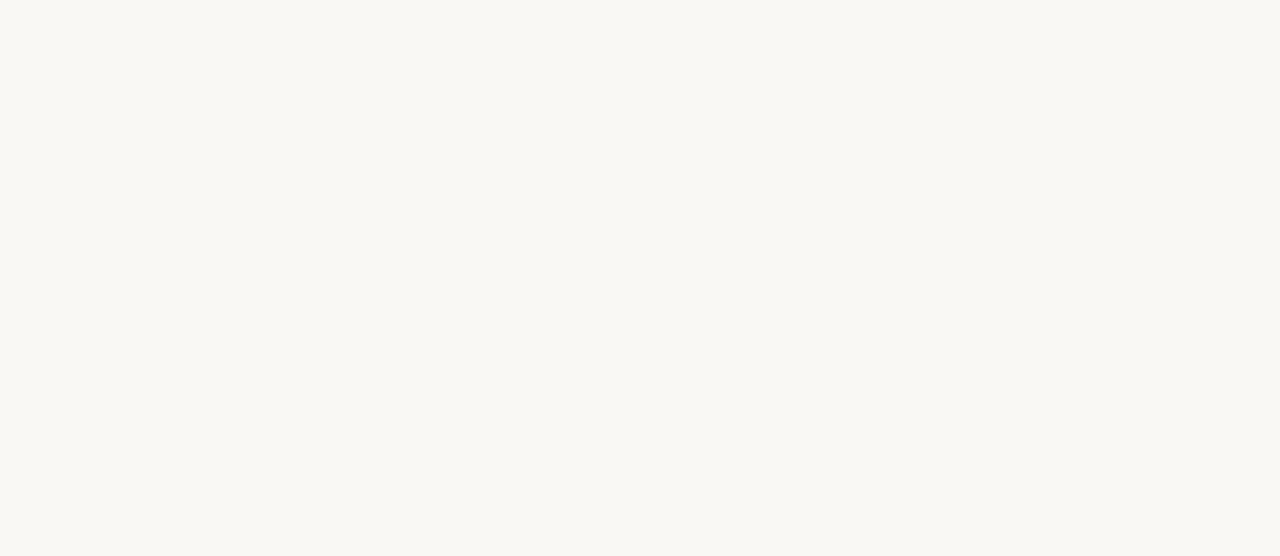
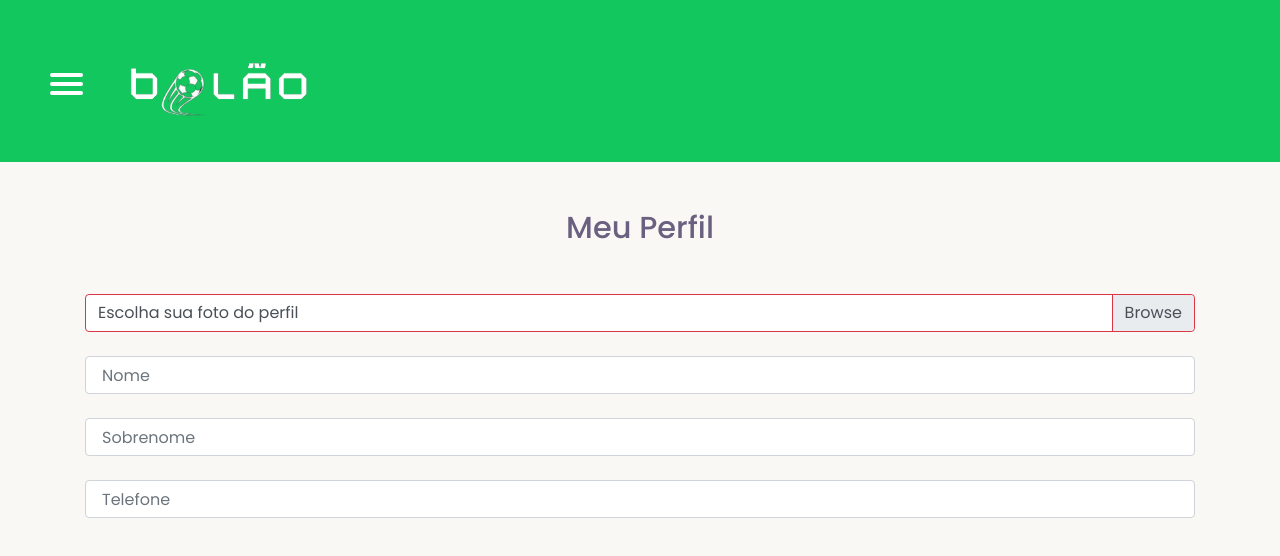
Before and after one commit to joaoguilac/bd-bolao, a Nuxt app: page /usuario in a window 1280 px wide. Shown: the top 556 px of the page. Built offline with nearby package versions, Linux system fonts and the light colour scheme.

Commit message:
Criando o menu lateral e fazendo mais umas correções

```diff
--- a/assets/global.css
+++ b/assets/global.css
@@ -2,6 +2,7 @@
 
 :root {
   --primary-color: #13c75f;
+  --primary-color-hover: #16a251;
   --text-color: #7e7e90;
   --sub-text-color: #ababc0;
   --second-color: #f2c94c;
@@ -35,3 +36,9 @@ body {
 .bold {
   font-weight: 600;
 }
+
+.custom-control-input:checked ~ .custom-control-label::before {
+  color: #fff;
+  border-color: var(--primary-color)!important;
+  background-color:  var(--primary-color)!important;
+}
--- a/components/Card.vue
+++ b/components/Card.vue
@@ -3,7 +3,6 @@
     <div class="card">
       <div
         class="
-          name
           w-100
           text-center
           d-flex
--- a/components/Header.vue
+++ b/components/Header.vue
@@ -1,12 +1,11 @@
 <template>
-    <div class="header d-flex align-items-center">
+    <div class="header">
       <Menu></Menu>
-      <div class="logo">
+      <div class="logo mt-4">
         <nuxt-link to="/home">
           <img
             src="/bolao-logo-white.svg"
             alt="Logo Bolão"
-            class="mt-2"
             style="width: 15rem"
           >
         </nuxt-link>
@@ -17,6 +16,8 @@
 <style scoped>
   .header {
     background-color: var(--primary-color);
+    display: grid;
+    grid-template-columns: 100px 1fr;
   }
 
   .logo{
--- a/components/Menu.vue
+++ b/components/Menu.vue
@@ -1,40 +1,157 @@
 <template>
-  <div class="hamburger-menu">
-    <div class="bar-top"></div>
-    <div class="bar-middle"></div>
-    <div class="bar-bottom"></div>
+  <div>
+    <nav role="navigation">
+      <div id="menuToggle">
+        <input type="checkbox">
+        <span></span>
+        <span></span>
+        <span></span>
+        <ul id="menu">
+          <img
+            src="/bolao-logo-white.svg"
+            alt="Logo Bolão"
+            style="width: 10rem"
+          >
+          <nuxt-link to="/boloes/novo">
+            <li> <b-icon icon="plus-circle-fill" class="mr-2 menu-icons"></b-icon>Criar Bolão</li>
+          </nuxt-link>
+           <nuxt-link to="/boloes/meus-boloes">
+            <li> <b-icon icon="filter-circle-fill" class="mr-2 menu-icons"></b-icon>Meus Bolões</li>
+          </nuxt-link>
+           <nuxt-link to="/">
+            <li> <b-icon icon="arrow-left-square-fill" class="mr-2 menu-icons"></b-icon>Sair</li>
+          </nuxt-link>
+        </ul>
+      </div>
+    </nav>
   </div>
 </template>
 
 <style scoped>
-.hamburger-menu {
-  margin: 2rem;
-  display: flex;
-  flex-flow: column wrap;
-  justify-content: space-between;
-  height: 2.5rem;
-  width: 2.5rem;
-  cursor: pointer;
+  #menuToggle
+  {
+    display: block;
+    position: relative;
+    top: 73px;
+    left: 50px;
+
+    z-index: 1;
+
+    -webkit-user-select: none;
+    user-select: none;
   }
 
-.bar-top,
-.bar-middle,
-.bar-bottom {
-  height: 5px;
+  #menuToggle a
+  {
+    text-decoration: none;
+    color:  white;
+
+    transition: color 0.3s ease;
+  }
+
+  #menuToggle a:hover
+  {
+    color: var(--primary-color-hover);
+  }
+
+
+  #menuToggle input
+  {
+    display: block;
+    width: 40px;
+    height: 32px;
+    position: absolute;
+    top: -7px;
+    left: -5px;
+
+    cursor: pointer;
+
+    opacity: 0;
+    z-index: 2;
+
+    -webkit-touch-callout: none;
+  }
+
+
+  #menuToggle span
+  {
+    display: block;
+    width: 33px;
+    height: 4px;
+    margin-bottom: 5px;
+    position: relative;
+
     background: white;
-  border-radius: 5px;
-  margin: 3px 0;
-  transform-origin: left;
-  transition: all 0.5s;
+    border-radius: 3px;
+
+    z-index: 1;
+
+    transform-origin: 4px 0px;
+
+    transition: transform 0.5s cubic-bezier(0.77,0.2,0.05,1.0),
+                background 0.5s cubic-bezier(0.77,0.2,0.05,1.0),
+                opacity 0.55s ease;
   }
-.hamburger-menu:hover .bar-top {
-  transform: rotate(45deg);
+
+  .menu-icons{
+    color: var(--primary-color);
   }
-.hamburger-menu:hover .bar-middle {
-  transform: translateX(1rem);
+
+  #menuToggle span:first-child
+  {
+    transform-origin: 0% 0%;
+  }
+
+  #menuToggle span:nth-last-child(2)
+  {
+    transform-origin: 0% 100%;
+  }
+
+  #menuToggle input:checked ~ span
+  {
+    opacity: 1;
+    transform: rotate(45deg) translate(-2px, -1px);
+    background: white;
+  }
+
+  #menuToggle input:checked ~ span:nth-last-child(3)
+  {
     opacity: 0;
+    transform: rotate(0deg) scale(0.2, 0.2);
   }
-.hamburger-menu:hover .bar-bottom {
-  transform: rotate(-45deg);
+
+  #menuToggle input:checked ~ span:nth-last-child(2)
+  {
+    transform: rotate(-45deg) translate(0, -1px);
+  }
+
+  #menu
+  {
+    position: absolute;
+    width: 310px;
+    height: 100vh;
+    margin: -100px 0 0 -50px;
+    padding: 50px;
+    padding-top: 125px;
+    background-color: rgba(30, 30,30, 60);
+    list-style-type: none;
+    -webkit-font-smoothing: antialiased;
+
+    transform-origin: 0% 0%;
+    transform: translate(-100%, 0);
+
+    transition: transform 0.5s cubic-bezier(0.77,0.2,0.05,1.0);
+
+  }
+
+  #menu li
+  {
+    padding: 10px 0;
+    font-size: 22px;
+  }
+
+  #menuToggle input:checked ~ ul
+  {
+    transform: none;
   }
 </style>
--- a/components/SearchInput.vue
+++ b/components/SearchInput.vue
@@ -67,7 +67,7 @@ label {
 }
 
 .icon-search:hover {
-  color: #16a251;
+  color: var(--primary-color-hover);
 }
 
 input:placeholder-shown {
--- a/pages/boloes/novo.vue
+++ b/pages/boloes/novo.vue
@@ -28,7 +28,7 @@
           v-model="campeonato"
         >
         </b-select>
-        <div class="custom-control custom-switch my-3">
+        <div class="custom-control custom-switch my-3 p-0">
           <b-form-checkbox v-model="publico" name="check-button" switch>
             {{ publico ? 'Público' : 'Privado' }}
           </b-form-checkbox>
@@ -169,11 +169,6 @@ export default {
 .box-form {
   color: var(--text-color);
 }
-.custom-control-input:checked ~ .custom-control-label::before {
-  border-color: var(--primary-color);
-  background-color: var(--primary-color);
-}
-
 .title-form {
   font-weight: 300;
   font-size: 1.3rem;
--- a/pages/usuario/index.vue
+++ b/pages/usuario/index.vue
@@ -1,13 +1,69 @@
 <template>
+  <div>
+    <Header></Header>
+      <b-container class="box-form">
+        <h1 id="title" class="text-center my-5">Meu Perfil</h1>
+        <form>
+          <b-form-file
+            v-model="file"
+            :state="Boolean(file)"
+            placeholder="Escolha sua foto do perfil"
+            drop-placeholder="Arraste sua imagem aqui"
+            class="p-3 mb-4"
+            accept="image/jpeg, image/png, image/jpg"
+          ></b-form-file>
+          <input
+          required
+          type="text"
+          v-model="nome"
+          class="form-control p-3"
+          placeholder="Nome"
+        />
+        <br />
+          <input
+          required
+          type="text"
+          v-model="sobrenome"
+          class="form-control p-3"
+          placeholder="Sobrenome"
+        />
+        <br />
+        <input
+          required
+          type="text"
+          v-model="telefone"
+          class="form-control p-3"
+          placeholder="Telefone"
+        />
+        <br />
+        </form>
+        </b-container>
 
+  </div>
 </template>
 
 <script>
 export default {
 
-}
+  name: "Perfil",
+  data() {
+    return {
+      file: null,
+      nome: "",
+      sobrenome: "",
+      telefone: ""
+    };
+  },
+};
 </script>
 
-<style>
 
+<style scoped>
+#title {
+  color: #6a6180;
+  font-size: 1.9rem;
+}
+.box-form {
+  color: var(--text-color);
+}
 </style>
```
Also changed, not shown: pages/usuario/contatos/index.vue (deleted, +0 -13 lines), pages/usuario/contatos/novo-contato.vue (deleted, +0 -13 lines), 1 other file (tests, documents, lock files or other folders). Lines whose indentation alone changed are shown as unchanged.
